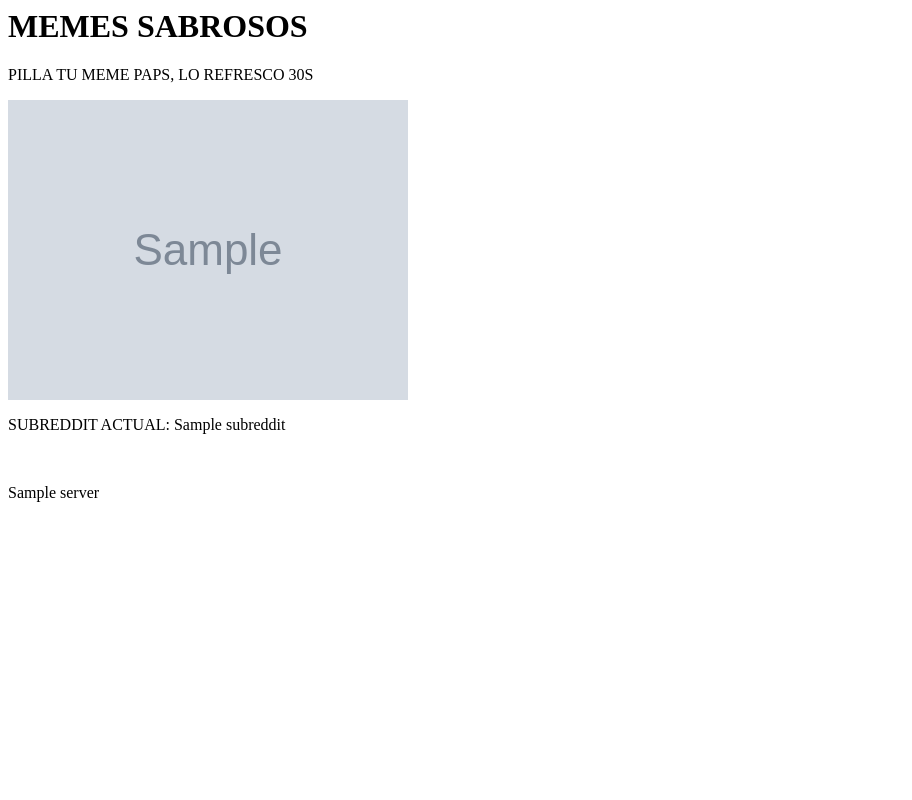
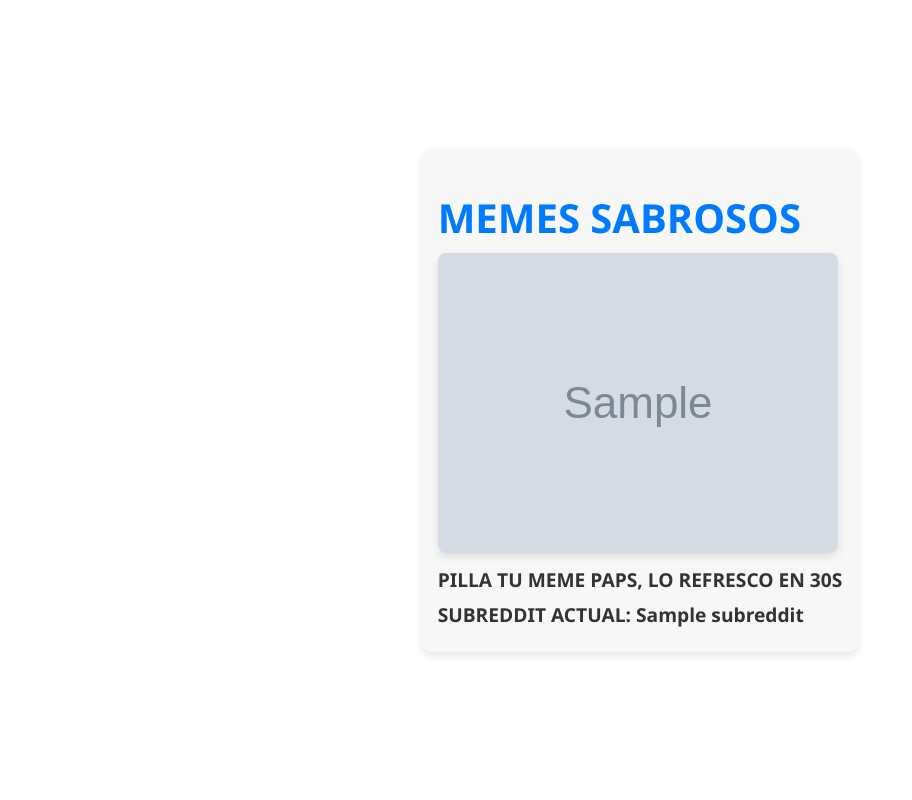
Before and after one commit to lfvprojects/memes-sabrosos, a Flask app: template templates/index.html in a window 1280 px wide. Shown: the whole page, without its empty margins (0-912 px from the left). Run offline with Flask 3, Linux system fonts and the light colour scheme; the template is opened without the code that fills it: most values are stand-ins (such as "Sample title", 1, 10 or a date in 2020); grey boxes marked "Sample" are stand-in pictures.

Commit message:
CSS design added to app uI

```diff
--- a/templates/index.html
+++ b/templates/index.html
@@ -1,18 +1,76 @@
+<!DOCTYPE html>
 <html>
     <head>
         <title>MEMES SABROSOS</title>
         <meta name="viewport" content="width=device-width, initial-scale=1">
-        <meta http-equiv="refresh" content="30"/>
+        <meta http-equiv="refresh" content="30;url=http://127.0.0.1:8080/">
         <style>
+            body {
+                font-family: 'Segoe UI', Tahoma, Geneva, Verdana, sans-serif;
+                background-color: #ffffff;
+                color: #333;
+                margin: 0;
+                padding: 0;
+                display: flex;
+                flex-direction: column;
+                align-items: center;
+                justify-content: center;
+                height: 100vh;
+            }
 
+            .content-container {
+                background-color: #f7f7f7;
+                padding: 1rem;
+                border-radius: 10px;
+                box-shadow: 0 4px 8px rgba(0, 0, 0, 0.1);
+                max-width: 80%;
+            }
+
+            h1 {
+                font-size: 2.5rem;
+                margin-bottom: 0.5rem;
+                color: #007bff;
+            }
+
+            p {
+                font-size: 1.2rem;
+                margin: 0.5rem 0;
+            }
+
+            /* Make all text inside .content-container bolder except h1 */
+            .content-container > *:not(h1) {
+                font-weight: bold;
+            }
+
+            img {
+                max-width: 100%;
+                height: auto;
+                border-radius: 8px;
+                box-shadow: 0 4px 8px rgba(0, 0, 0, 0.1);
+            }
+
+            /* Responsive styles */
+            @media (max-width: 600px) {
+                h1 {
+                    font-size: 2rem;
+                }
+
+                .content-container {
+                    max-width: 95%;
+                }
+            }
         </style>
     </head>
     <body>
-        <h1>MEMES SABROSOS</h1>
-        <p>PILLA TU MEME PAPS, LO REFRESCO 30S</p>
-        <p><img src="{{meme_img}}"></p>
-        <p>SUBREDDIT ACTUAL: {{subreddit}}</p>
-        <br>
-        <p>{{server}}</p>
+        <div class="content-container">
+            <h1>MEMES SABROSOS</h1>
+            <div class="image-box">
+                <img src="{{meme_img}}">
+            </div>
+            <div class="text-box">
+                <p>PILLA TU MEME PAPS, LO REFRESCO EN 30S</p>
+                <p>SUBREDDIT ACTUAL: {{subreddit}}</p>
+            </div>
+        </div>
     </body>
 </html>
```
